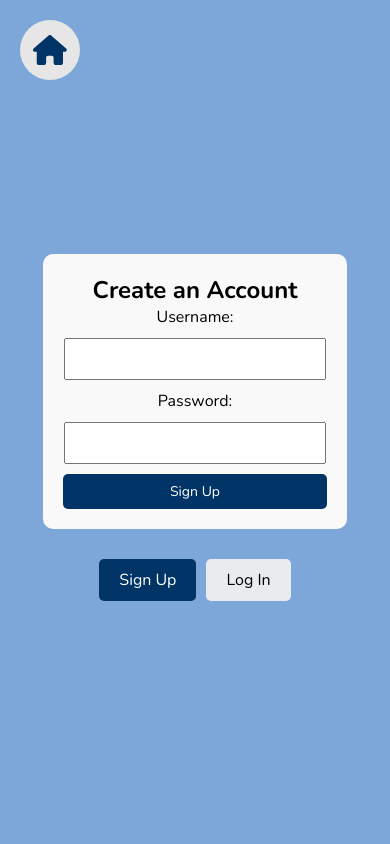
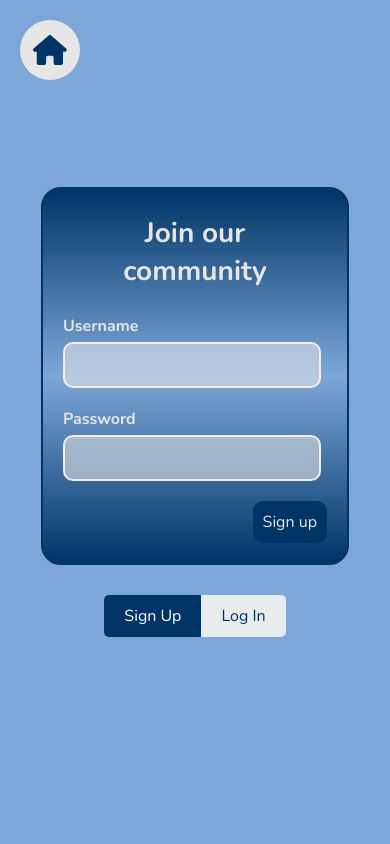
Before and after one commit to Ahmaakor/Beauty-Face, a React (Create React App) app: page /auth in a window 390 px wide. Shown: the top 844 px of the page. Built offline with nearby package versions, Linux system fonts and the light colour scheme.

Commit message:
Your commit message here

```diff
--- a/src/components/SignIn.js
+++ b/src/components/SignIn.js
@@ -22,18 +22,20 @@ const SignIn = ({ setUser }) => {
   };
 
   return (
-    <div className="signin-container">
-      <h2>Log In</h2>
+    <div className="signin-form">
+      <h1>Welcome back</h1>
       <div className="form-group">
-        <label>Username:</label>
-        <input type="text" value={username} onChange={(e) => setUsername(e.target.value)} />
+        <label>Username</label>
+        <input type="name" value={username} onChange={(e) => setUsername(e.target.value)} />
       </div>
       <div className="form-group">
-        <label>Password:</label>
+        <label>Password</label>
         <input type="password" value={password} onChange={(e) => setPassword(e.target.value)} />
       </div>
-      <button onClick={handleSignIn}>Log In</button>
       {error && <p className="error">{error}</p>}
+      <button className="auth-btn" onClick={handleSignIn}>
+        Log in
+      </button>
     </div>
   );
 };
--- a/src/components/SignUp.js
+++ b/src/components/SignUp.js
@@ -1,5 +1,5 @@
 import React, { useState } from 'react';
-import '../styles/SignUp.css';
+import '../styles/SignIn.css';
 
 const SignUp = ({ setIsSignUp }) => {
   const [username, setUsername] = useState('');
@@ -26,26 +26,20 @@ const SignUp = ({ setIsSignUp }) => {
   };
 
   return (
-    <div className="signup-container">
-      <h2>Create an Account</h2>
+    <div className="signup-form">
+      <h1>Join our community</h1>
       <div className="form-group">
-        <label>Username:</label>
-        <input
-          type="text"
-          value={username}
-          onChange={(e) => setUsername(e.target.value)}
-        />
+        <label>Username</label>
+        <input type="name" value={username} onChange={(e) => setUsername(e.target.value)} />
       </div>
       <div className="form-group">
-        <label>Password:</label>
-        <input
-          type="password"
-          value={password}
-          onChange={(e) => setPassword(e.target.value)}
-        />
+        <label>Password</label>
+        <input type="password" value={password} onChange={(e) => setPassword(e.target.value)} />
       </div>
-      <button onClick={handleSignUp}>Sign Up</button>
       {error && <p className="error">{error}</p>}
+      <submit className="auth-btn" onClick={handleSignUp}>
+        Sign up
+      </submit>
     </div>
   );
 };
--- a/src/styles/Authentication.css
+++ b/src/styles/Authentication.css
@@ -32,7 +32,7 @@
 
 .particle-display {
   position: relative;
-  background: linear-gradient(270deg, #003466, #28a745, #003466);
+  background: linear-gradient(270deg, #003466, #25a1bd, #003466);
   background-size: 600% 600%;
   animation: GradientAnimation 8s ease infinite;
   overflow: hidden;
@@ -60,22 +60,27 @@
 }
 
 .button-container {
-  margin-bottom: 20px;
+  margin-bottom: 50px;
 }
 
 .toggle-btn {
   padding: 10px 20px;
-  margin: 0 5px;
+  /* margin: 0 5px; */
   cursor: pointer;
   font-size: 16px;
   border: none;
-  border-radius: 5px;
+  border-radius: 5px 0 0 5px;
   transition: 0.3s;
   background: #e9ecef;
+  color: #003466;
+}
+
+.toggle-btn:nth-child(2) {
+  border-radius: 0 5px 5px 0;
 }
 
 .toggle-btn:hover {
-  background: #ced4da;
+  background: #a8b8c8;
 }
 
 .toggle-btn.active {
@@ -83,21 +88,27 @@
   color: #ffffff;
 }
 
+.toggle-btn.active:hover {
+  background: #00346690;
+}
+
 .slide-out-right {
-  transform: translateX(100%);
+  transform: translateX(150%);
+  transition: 0.5s;
 }
 
 .slide-out-left {
-  transform: translateX(-100%);
+  transform: translateX( -150%);
+  transition: transform 0.5s;
 }
 
 .slide-in-left {
-  transform: translateX(-100%);
+  transform: translateX(-150%);
   animation: slideIn 0.5s forwards;
 }
 
 .slide-in-right {
-  transform: translateX(100%);
+  transform: translateX(150%);
   animation: slideIn 0.5s forwards;
 }
 
--- a/src/styles/Homepage.css
+++ b/src/styles/Homepage.css
@@ -20,14 +20,20 @@
     position: absolute;
     bottom: 0;
     z-index: -10;
-    animation: swipe 6s infinite alternate ease;
+    animation: swipe 12s infinite alternate linear;
 }
 
 @keyframes swipe {
     0% {
         background-image: url(.././images/hero.jpg);
     }
+    25% {
+        background-image: url(.././images/hero.jpg);
+    }
 
+    75% {
+        background-image: url(.././images/hero1.jpg);
+    }
     100% {
         background-image: url(.././images/hero1.jpg);
     }
@@ -36,20 +42,62 @@
 @keyframes bchange {
     0% {
         content: 'Beauty Face';
+        opacity: 1;
+        color: #e6e6e6;
+    }
+
+    25% {
+        content: 'Beauty Face';
+        opacity: 1;
+        color: #e6e6e6;
+    }
+
+    50% {
+        color: transparent;
+        opacity: 0;
+    }
+
+    75% {
+        content: 'Best Offers';
+        opacity: 1;
+        color: #e6e6e6;
     }
 
     100% {
         content: 'Best Offers';
+        color: #e6e6e6;
+        opacity: 1;
     }
 }
 
 @keyframes achange {
     0% {
         content: 'Elevate Your Style & Your Beauty';
+        opacity: 1;
+        color: #e6e6e6;
+    }
+
+    25% {
+        content: 'Elevate Your Style & Your Beauty';
+        opacity: 1;
+        color: #e6e6e6;
+    }
+
+    50% {
+        color: transparent;
+        opacity: 0;
+    }
+
+    75% {
+        content: 'Affordable Prices, Fast Services';
+        opacity: 1;
+        color: #e6e6e6;
     }
 
     100% {
         content: 'Affordable Prices, Fast Services';
+        opacity: 1;
+        color: #e6e6e6;
     }
 }
 
@@ -59,7 +107,7 @@
     font-size: 80px;
     font-weight: bold;
     text-align: center;
-    animation: bchange 6s infinite alternate ease;
+    animation: bchange 12s infinite alternate ease;
 }
 
 .hero::after{
@@ -67,7 +115,7 @@
     color: #e6e6e6;
     text-align: center;
     font-size: 30px;
-    animation: achange 6s infinite alternate ease;
+    animation: achange 12s infinite alternate ease;
 }
 
 h1{
--- a/src/styles/ProductList.css
+++ b/src/styles/ProductList.css
@@ -259,6 +259,7 @@
 
   .wishlist-icon {
     font-size: 20px;
+    height: 36px;
   }
 }
 
@@ -269,12 +270,10 @@
     justify-content: center;
     align-items: center;
     width: fit-content;
-    /* border: 2px solid red; */
   }
 
   .product-card {
     margin: 10px auto;
-    /* padding: 4px; */
   }
 
   .product-image {
@@ -288,6 +287,8 @@
 
   .wishlist-icon {
     font-size: 18px;
+    padding-top: 4px;
+    height: 32px;
   }
 }
 
@@ -295,7 +296,6 @@
 
   .product-card {
     margin: 8px auto;
-    /* padding: 5px; */
   }
 
   .product-image {
@@ -309,5 +309,7 @@
 
   .wishlist-icon {
     font-size: 16px;
+    height: 28px;
+    padding: 4px;
   }
 }
--- a/src/styles/SignIn.css
+++ b/src/styles/SignIn.css
@@ -1,59 +1,90 @@
-.signin-container {
-  padding: 20px;
-  background-color: #f9f9f9;
-  border-radius: 10px;
-  max-width: 400px;
-  margin: 50px auto;
+.signin-form, .signup-form {
+  background: linear-gradient( to top, #7da7d9, #003466);
+  padding: 30px;
+  border-radius: 20px;
+  border: 2px solid #003466;
+  max-width: 300px;
+  margin: 30px auto;
+  display: grid;
+}
+.signup-form {
+  background: linear-gradient( to top , #003466, #7da7d9, #003466);
+}
+
+h1 {
+  font-size: 28px;
+  color: #e6e6e6;
+  margin-bottom: 20px;
   text-align: center;
 }
 
-.signin-container input {
-  padding: 10px;
-  width: 80%;
-  margin: 10px 0;
+.form-group {
+  margin-bottom: 10px;
+  width: calc(100% - 30px);
 }
 
-.signin-container button {
-  padding: 10px 20px;
-  background-color: #003466;
-  color: white;
-  border: none;
-  border-radius: 5px;
+label {
+  display: block;
+  margin-bottom: 5px;
+  font-weight: bold;
+  color: #e6e6e6;
 }
 
-.error{
-  color: red;
+.form-group input {
+  width: 100%;
+  padding: 10px;
+  margin-bottom: 10px;
+  border: 2px solid #fbeaeb;
+  border-radius: 10px;
+  font-size: 16px;
+  font-weight: bold;
+  color: #003466;
+  background-color: #e6e6e690;
+  backdrop-filter: blur(10px);
+}
+.form-group input{
+  outline: none;
+}
+.auth-btn {
+  background-color: #003466;
+  color: #e6e6e6;
+  padding: 10px;
+  width: fit-content;
+  border: none;
+  border-radius: 10px;
+  font-size: 16px;
+  cursor: pointer;
+  transition: background-color 0.3s ease;
+  margin: 0px  0px 0px auto;
+}
+
+.auth-btn:hover {
+  background: linear-gradient( to bottom, #7da7d9, #003466);
+}
+
+.error {
+  color: #ff6347;
+  margin-top: 10px;
+  font-size: 18px;
+  font-weight: bold;
 }
 
 @media (max-width: 768px) {
-  .signin-container {
+  .signin-form, .signup-form {
     width: 80%;
     padding: 30px;
-  }
-
-  .signin-container input {
-    width: 90%;
-  }
-
-  .signin-container button {
-    width: 90%;
   }
 }
 
 @media (max-width: 480px) {
-  .signin-container {
+  .signin-form, .signup-form {
     width: 80%;
     padding: 20px;
     margin: 30px auto;
   }
 
-  .signin-container input {
-    width: 90%;
+  .form-group {
+    width: calc(100% - 30px);
   }
 
-  .signin-container button {
-    width: 100%;
-    font-size: 14px;
-    padding: 8px 15px;
-  }
 }
--- a/src/styles/SignUp.css
+++ /dev/null
@@ -1,55 +0,0 @@
-.signup-container {
-  padding: 20px;
-  background-color: #f9f9f9;
-  border-radius: 10px;
-  max-width: 400px;
-  margin: 50px auto;
-  text-align: center;
-}
-
-.signup-container input {
-  padding: 10px;
-  width: 80%;
-  margin: 10px 0;
-}
-
-.signup-container button {
-  padding: 10px 20px;
-  background-color: #003466;
-  color: white;
-  border: none;
-  border-radius: 5px;
-}
-
-@media (max-width: 768px) {
-  .signup-container {
-    width: 80%;
-    padding: 30px;
-  }
-
-  .signup-container input {
-    width: 90%;
-  }
-
-  .signup-container button {
-    width: 90%;
-  }
-}
-
-@media (max-width: 480px) {
-  .signup-container {
-    width: 80%;
-    padding: 20px;
-    margin: 30px auto;
-  }
-
-  .signup-container input {
-    width: 90%;
-  }
-
-  .signup-container button {
-    width: 100%;
-    font-size: 14px;
-    padding: 8px 15px;
-  }
-}
```
